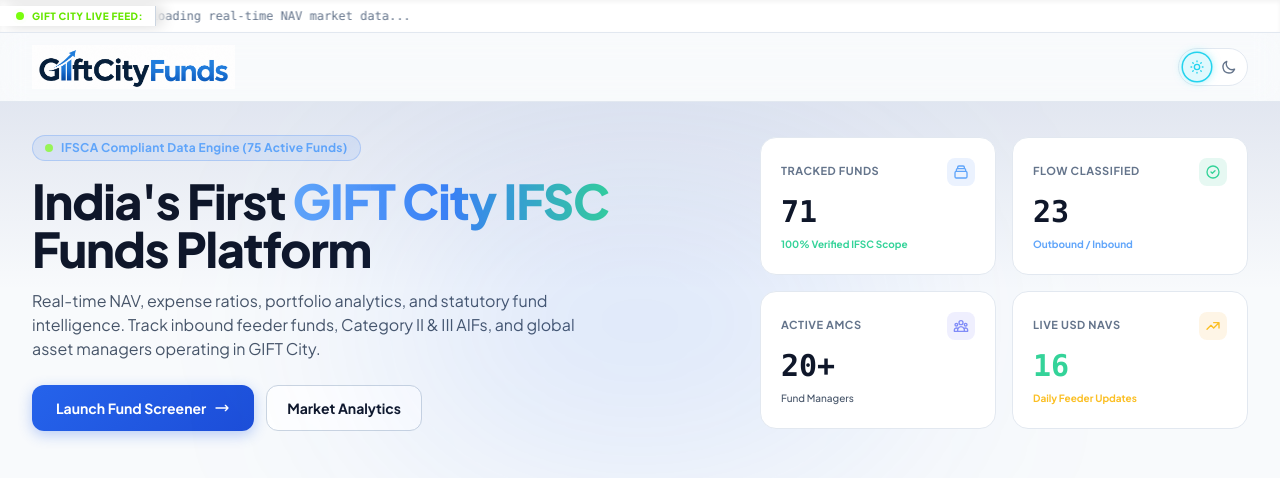
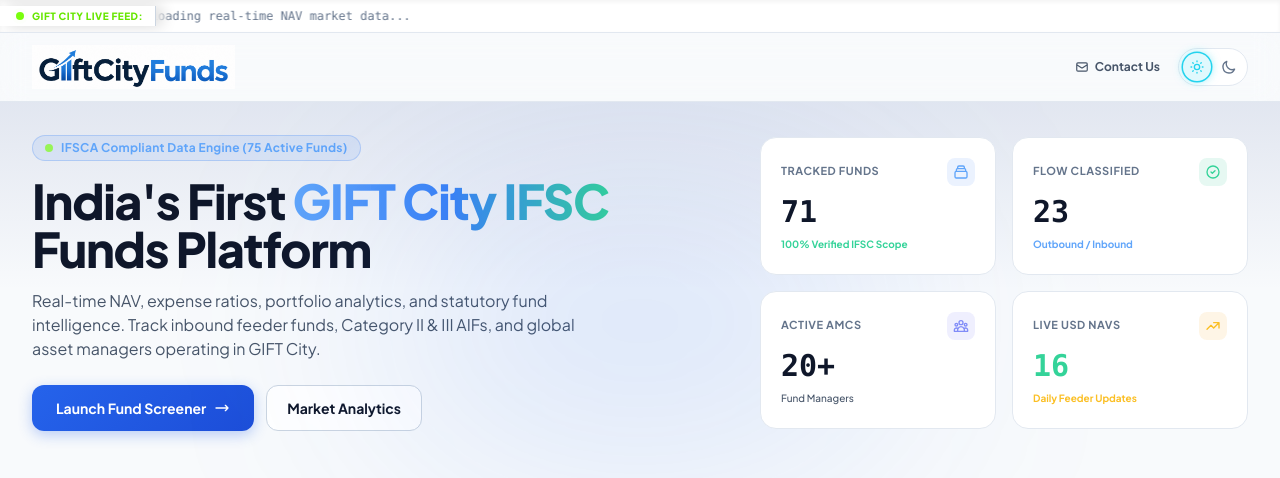
Before and after one commit to nivesh-star/giftcityfunds, a Flask app: page / in a window 1280 px wide. Shown: the top 478 px of the page. Run offline with Flask 3, Linux system fonts and the light colour scheme; some libraries are stand-ins or nearby versions.

Commit message:
Add Contact Us dropdown; fix stale dark theme for returning visitors
Add a "Contact Us" nav item (phone + email) as a self-contained
partial (templates/_contact_us.html: button, dropdown panel, and its
own open/close JS) included in every page's nav next to the theme
toggle -- one include per page, no markup duplicated. Phone links via
tel:, email via mailto:.

Also fix the default theme still showing dark for anyone who'd
visited before: applyTheme() persists whatever theme is active on
every load, so every prior visitor already had 'dark' written to
their browser under the old default, and no fallback-value change
alone can undo that. Renamed the localStorage key from 'gift360-theme'
to 'gcf-theme' everywhere it's read/written (app.js, fund_detail.js,
and the 5 templates that restore theme inline) so the old stored
value is simply abandoned -- every visitor, including returning ones,
now gets the new light default until they explicitly toggle again.

Co-Authored-By: Claude Sonnet 5 <noreply@anthropic.com>

```diff
--- a/static/js/app.js
+++ b/static/js/app.js
@@ -29,7 +29,7 @@ document.addEventListener('DOMContentLoaded', () => {
   // --------------------------------------------------------------------------
   const themeToggleLight = document.getElementById('themeToggleLight');
   const themeToggleDark = document.getElementById('themeToggleDark');
-  const storedTheme = localStorage.getItem('gift360-theme') || 'light';
+  const storedTheme = localStorage.getItem('gcf-theme') || 'light';
 
   function applyTheme(theme) {
     if (theme === 'light') {
@@ -39,7 +39,7 @@ document.addEventListener('DOMContentLoaded', () => {
       document.documentElement.classList.add('dark');
       document.documentElement.classList.remove('light');
     }
-    localStorage.setItem('gift360-theme', theme);
+    localStorage.setItem('gcf-theme', theme);
     if (themeToggleLight) themeToggleLight.classList.toggle('active', theme === 'light');
     if (themeToggleDark) themeToggleDark.classList.toggle('active', theme === 'dark');
   }
--- a/static/js/fund_detail.js
+++ b/static/js/fund_detail.js
@@ -19,7 +19,7 @@ document.addEventListener('DOMContentLoaded', () => {
   // --------------------------------------------------------------------------
   const themeToggleLight = document.getElementById('themeToggleLight');
   const themeToggleDark = document.getElementById('themeToggleDark');
-  const storedTheme = localStorage.getItem('gift360-theme') || 'light';
+  const storedTheme = localStorage.getItem('gcf-theme') || 'light';
 
   function applyTheme(theme) {
     if (theme === 'light') {
@@ -29,7 +29,7 @@ document.addEventListener('DOMContentLoaded', () => {
       document.documentElement.classList.add('dark');
       document.documentElement.classList.remove('light');
     }
-    localStorage.setItem('gift360-theme', theme);
+    localStorage.setItem('gcf-theme', theme);
     if (themeToggleLight) themeToggleLight.classList.toggle('active', theme === 'light');
     if (themeToggleDark) themeToggleDark.classList.toggle('active', theme === 'dark');
   }
--- /dev/null
+++ b/templates/_contact_us.html
@@ -0,0 +1,49 @@
+<!-- Contact Us -- phone + email dropdown, self-contained (button, panel,
+     and the JS that opens/closes it) so any nav can pull it in with a
+     single include. -->
+<div class="relative shrink-0">
+  <button type="button" id="contactUsBtn" class="inline-flex items-center gap-1.5 px-2.5 xl:px-3 py-1.5 rounded-lg text-xs font-bold text-[var(--color-text-muted)] hover:text-blue-400 transition-colors whitespace-nowrap shrink-0">
+    <svg class="w-3.5 h-3.5 shrink-0" fill="none" stroke="currentColor" viewBox="0 0 24 24"><path stroke-linecap="round" stroke-linejoin="round" stroke-width="2" d="M3 8l7.89 5.26a2 2 0 002.22 0L21 8M5 19h14a2 2 0 002-2V7a2 2 0 00-2-2H5a2 2 0 00-2 2v10a2 2 0 002 2z"></path></svg>
+    <span class="hidden sm:inline">Contact Us</span>
+  </button>
+  <div id="contactUsPanel" class="hidden absolute right-0 top-full mt-2 w-64 rounded-2xl border border-[var(--color-border)] bg-[var(--color-card)] shadow-2xl p-3 z-50">
+    <p class="text-[10px] font-bold uppercase tracking-widest text-[var(--color-text-subtle)] px-2 pt-1 pb-2">Get in touch</p>
+    <a href="tel:+917009648426" class="flex items-center gap-3 p-2 rounded-xl hover:bg-[var(--color-card-hover)] transition-colors group">
+      <span class="w-9 h-9 rounded-full bg-blue-500/10 flex items-center justify-center text-blue-400 shrink-0">
+        <svg class="w-4 h-4" fill="none" stroke="currentColor" viewBox="0 0 24 24"><path stroke-linecap="round" stroke-linejoin="round" stroke-width="2" d="M3 5a2 2 0 012-2h3.28a1 1 0 01.948.684l1.498 4.493a1 1 0 01-.502 1.21l-2.257 1.13a11.042 11.042 0 005.516 5.516l1.13-2.257a1 1 0 011.21-.502l4.493 1.498a1 1 0 01.684.949V19a2 2 0 01-2 2h-1C9.716 21 3 14.284 3 6V5z"></path></svg>
+      </span>
+      <span class="min-w-0">
+        <span class="block text-xs font-bold text-[var(--color-text)] group-hover:text-blue-400 transition-colors">Call us</span>
+        <span class="block text-[11px] text-[var(--color-text-subtle)] font-mono">+91 70096 48426</span>
+      </span>
+    </a>
+    <a href="mailto:giftcityfunds@gmail.com" class="flex items-center gap-3 p-2 rounded-xl hover:bg-[var(--color-card-hover)] transition-colors group mt-1">
+      <span class="w-9 h-9 rounded-full bg-emerald-500/10 flex items-center justify-center text-emerald-400 shrink-0">
+        <svg class="w-4 h-4" fill="none" stroke="currentColor" viewBox="0 0 24 24"><path stroke-linecap="round" stroke-linejoin="round" stroke-width="2" d="M3 8l7.89 5.26a2 2 0 002.22 0L21 8M5 19h14a2 2 0 002-2V7a2 2 0 00-2-2H5a2 2 0 00-2 2v10a2 2 0 002 2z"></path></svg>
+      </span>
+      <span class="min-w-0">
+        <span class="block text-xs font-bold text-[var(--color-text)] group-hover:text-emerald-400 transition-colors">Email us</span>
+        <span class="block text-[11px] text-[var(--color-text-subtle)] break-all">giftcityfunds@gmail.com</span>
+      </span>
+    </a>
+  </div>
+</div>
+<script>
+  (function () {
+    var btn = document.getElementById('contactUsBtn');
+    var panel = document.getElementById('contactUsPanel');
+    if (!btn || !panel) return;
+    btn.addEventListener('click', function (e) {
+      e.stopPropagation();
+      panel.classList.toggle('hidden');
+    });
+    document.addEventListener('click', function (e) {
+      if (!panel.classList.contains('hidden') && !panel.contains(e.target) && e.target !== btn) {
+        panel.classList.add('hidden');
+      }
+    });
+    document.addEventListener('keydown', function (e) {
+      if (e.key === 'Escape') panel.classList.add('hidden');
+    });
+  })();
+</script>
--- a/templates/flow_page.html
+++ b/templates/flow_page.html
@@ -52,6 +52,7 @@
       </ul>
 
       <div class="flex items-center gap-2.5">
+        {% include '_contact_us.html' %}
         <div class="theme-switch inline-flex items-center gap-1 p-1 rounded-full border border-[var(--color-border)] bg-[var(--color-card)] shrink-0">
           <button type="button" id="themeToggleLight" aria-label="Light mode" class="theme-switch-btn active w-7 h-7 rounded-full flex items-center justify-center">
             <svg class="w-4 h-4" fill="none" stroke="currentColor" viewBox="0 0 24 24"><path stroke-linecap="round" stroke-linejoin="round" stroke-width="2" d="M12 3v1m0 16v1m9-9h-1M4 12H3m15.364 6.364l-.707-.707M6.343 6.343l-.707-.707m12.728 0l-.707.707M6.343 17.657l-.707.707M16 12a4 4 0 11-8 0 4 4 0 018 0z"></path></svg>
--- a/templates/fund_detail.html
+++ b/templates/fund_detail.html
@@ -39,7 +39,7 @@
   <link rel="stylesheet" href="/static/css/custom.css" />
   <script>
     (function () {
-      var t = localStorage.getItem('gift360-theme') || 'light';
+      var t = localStorage.getItem('gcf-theme') || 'light';
       document.documentElement.classList.add(t);
       document.documentElement.classList.remove(t === 'light' ? 'dark' : 'light');
     })();
@@ -58,6 +58,7 @@
 
       <div class="flex items-center gap-1.5 xl:gap-2 shrink-0">
         <a href="/insights" class="hidden sm:inline-flex items-center px-2.5 xl:px-3 py-1.5 rounded-lg text-xs font-bold text-[var(--color-text-muted)] hover:text-blue-400 transition-colors whitespace-nowrap shrink-0">Insights</a>
+        {% include '_contact_us.html' %}
         <div class="theme-switch inline-flex items-center gap-1 p-1 rounded-full border border-[var(--color-border)] bg-[var(--color-card)] shrink-0">
           <button type="button" id="themeToggleLight" aria-label="Light mode" class="theme-switch-btn active w-7 h-7 rounded-full flex items-center justify-center">
             <svg class="w-4 h-4" fill="none" stroke="currentColor" viewBox="0 0 24 24"><path stroke-linecap="round" stroke-linejoin="round" stroke-width="2" d="M12 3v1m0 16v1m9-9h-1M4 12H3m15.364 6.364l-.707-.707M6.343 6.343l-.707-.707m12.728 0l-.707.707M6.343 17.657l-.707.707M16 12a4 4 0 11-8 0 4 4 0 018 0z"></path></svg>
--- a/templates/fund_not_found.html
+++ b/templates/fund_not_found.html
@@ -19,7 +19,7 @@
   <link rel="stylesheet" href="/static/css/custom.css" />
   <script>
     (function () {
-      var t = localStorage.getItem('gift360-theme') || 'light';
+      var t = localStorage.getItem('gcf-theme') || 'light';
       document.documentElement.classList.add(t);
       document.documentElement.classList.remove(t === 'light' ? 'dark' : 'light');
     })();
--- a/templates/index.html
+++ b/templates/index.html
@@ -88,6 +88,8 @@
           <input type="text" id="navQuickSearch" placeholder="Search funds..." class="w-full bg-[var(--color-card)] border border-[var(--color-border)] rounded-xl px-3 py-1.5 text-xs text-[var(--color-text)] placeholder-[var(--color-text-subtle)] focus:outline-none focus:border-blue-500 transition-all" />
           <span class="absolute right-2.5 top-2 text-[10px] text-[var(--color-text-subtle)]">⌘K</span>
         </div>
+
+        {% include '_contact_us.html' %}
 
         <!-- Dark/Light Theme Toggle -->
         <div class="theme-switch inline-flex items-center gap-1 p-1 rounded-full border border-[var(--color-border)] bg-[var(--color-card)] shrink-0">
--- a/templates/insight_detail.html
+++ b/templates/insight_detail.html
@@ -56,6 +56,7 @@
       </ul>
 
       <div class="flex items-center gap-2.5 shrink-0">
+        {% include '_contact_us.html' %}
         <div class="theme-switch inline-flex items-center gap-1 p-1 rounded-full border border-[var(--color-border)] bg-[var(--color-card)] shrink-0">
           <button type="button" id="themeToggleLight" aria-label="Light mode" class="theme-switch-btn active w-7 h-7 rounded-full flex items-center justify-center">
             <svg class="w-4 h-4" fill="none" stroke="currentColor" viewBox="0 0 24 24"><path stroke-linecap="round" stroke-linejoin="round" stroke-width="2" d="M12 3v1m0 16v1m9-9h-1M4 12H3m15.364 6.364l-.707-.707M6.343 6.343l-.707-.707m12.728 0l-.707.707M6.343 17.657l-.707.707M16 12a4 4 0 11-8 0 4 4 0 018 0z"></path></svg>
--- a/templates/insights.html
+++ b/templates/insights.html
@@ -55,6 +55,7 @@
       </ul>
 
       <div class="flex items-center gap-2.5 shrink-0">
+        {% include '_contact_us.html' %}
         <div class="theme-switch inline-flex items-center gap-1 p-1 rounded-full border border-[var(--color-border)] bg-[var(--color-card)] shrink-0">
           <button type="button" id="themeToggleLight" aria-label="Light mode" class="theme-switch-btn active w-7 h-7 rounded-full flex items-center justify-center">
             <svg class="w-4 h-4" fill="none" stroke="currentColor" viewBox="0 0 24 24"><path stroke-linecap="round" stroke-linejoin="round" stroke-width="2" d="M12 3v1m0 16v1m9-9h-1M4 12H3m15.364 6.364l-.707-.707M6.343 6.343l-.707-.707m12.728 0l-.707.707M6.343 17.657l-.707.707M16 12a4 4 0 11-8 0 4 4 0 018 0z"></path></svg>
--- a/templates/login.html
+++ b/templates/login.html
@@ -28,7 +28,7 @@
   <link rel="stylesheet" href="/static/css/custom.css" />
   <script>
     (function () {
-      var t = localStorage.getItem('gift360-theme') || 'light';
+      var t = localStorage.getItem('gcf-theme') || 'light';
       document.documentElement.classList.add(t);
       document.documentElement.classList.remove(t === 'light' ? 'dark' : 'light');
     })();
--- a/templates/portfolio.html
+++ b/templates/portfolio.html
@@ -28,7 +28,7 @@
   <link rel="stylesheet" href="/static/css/custom.css" />
   <script>
     (function () {
-      var t = localStorage.getItem('gift360-theme') || 'light';
+      var t = localStorage.getItem('gcf-theme') || 'light';
       document.documentElement.classList.add(t);
       document.documentElement.classList.remove(t === 'light' ? 'dark' : 'light');
     })();
@@ -44,6 +44,7 @@
       </a>
       <div class="flex items-center gap-3 text-xs font-bold">
         <span id="portfolioUserName" class="text-[var(--color-text-subtle)] hidden sm:inline"></span>
+        {% include '_contact_us.html' %}
         <a href="/insights" class="px-3 py-1.5 rounded-lg border border-[var(--color-border)] hover:border-blue-500/40 transition-all">Insights</a>
         <a href="/" class="px-3 py-1.5 rounded-lg border border-[var(--color-border)] hover:border-blue-500/40 transition-all">Dashboard</a>
         <a href="/logout" class="px-3 py-1.5 rounded-lg border border-[var(--color-border)] hover:border-red-500/40 hover:text-red-400 transition-all">Logout</a>
--- a/templates/signup.html
+++ b/templates/signup.html
@@ -28,7 +28,7 @@
   <link rel="stylesheet" href="/static/css/custom.css" />
   <script>
     (function () {
-      var t = localStorage.getItem('gift360-theme') || 'light';
+      var t = localStorage.getItem('gcf-theme') || 'light';
       document.documentElement.classList.add(t);
       document.documentElement.classList.remove(t === 'light' ? 'dark' : 'light');
     })();
```
